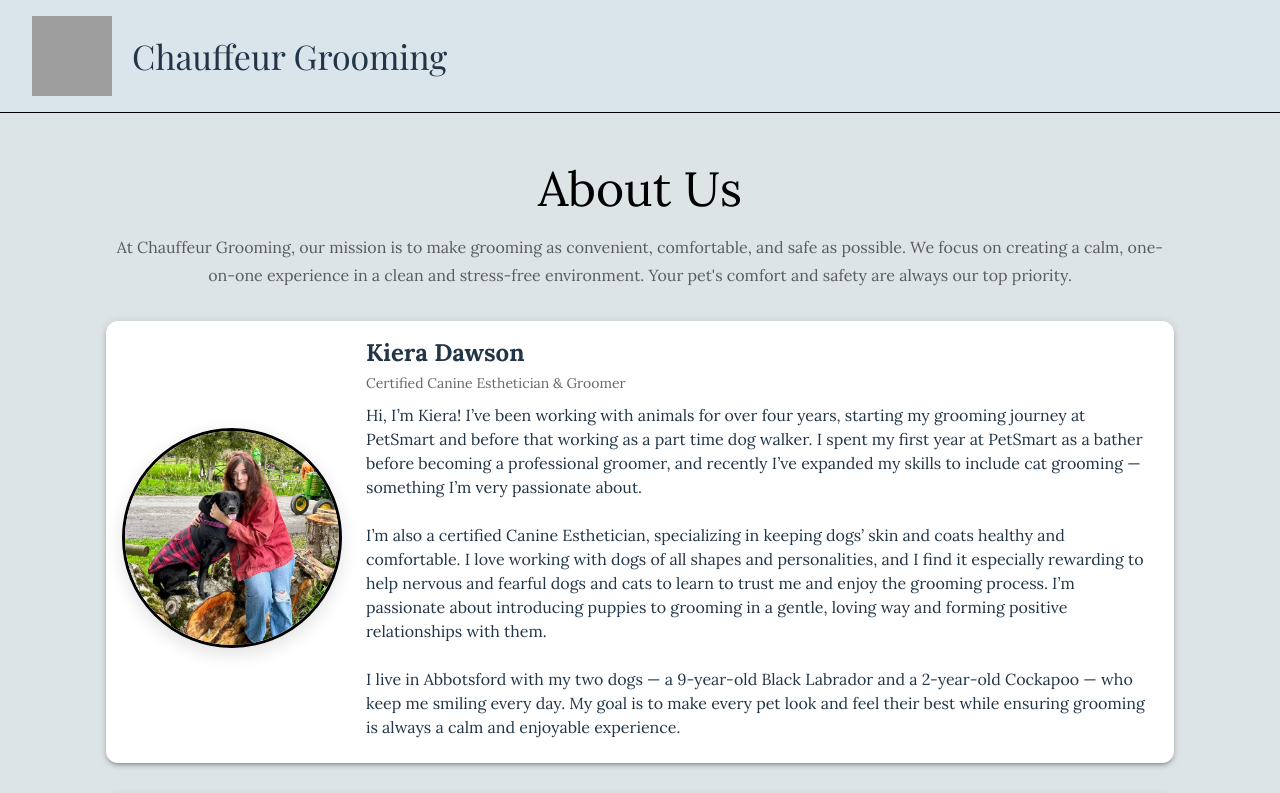
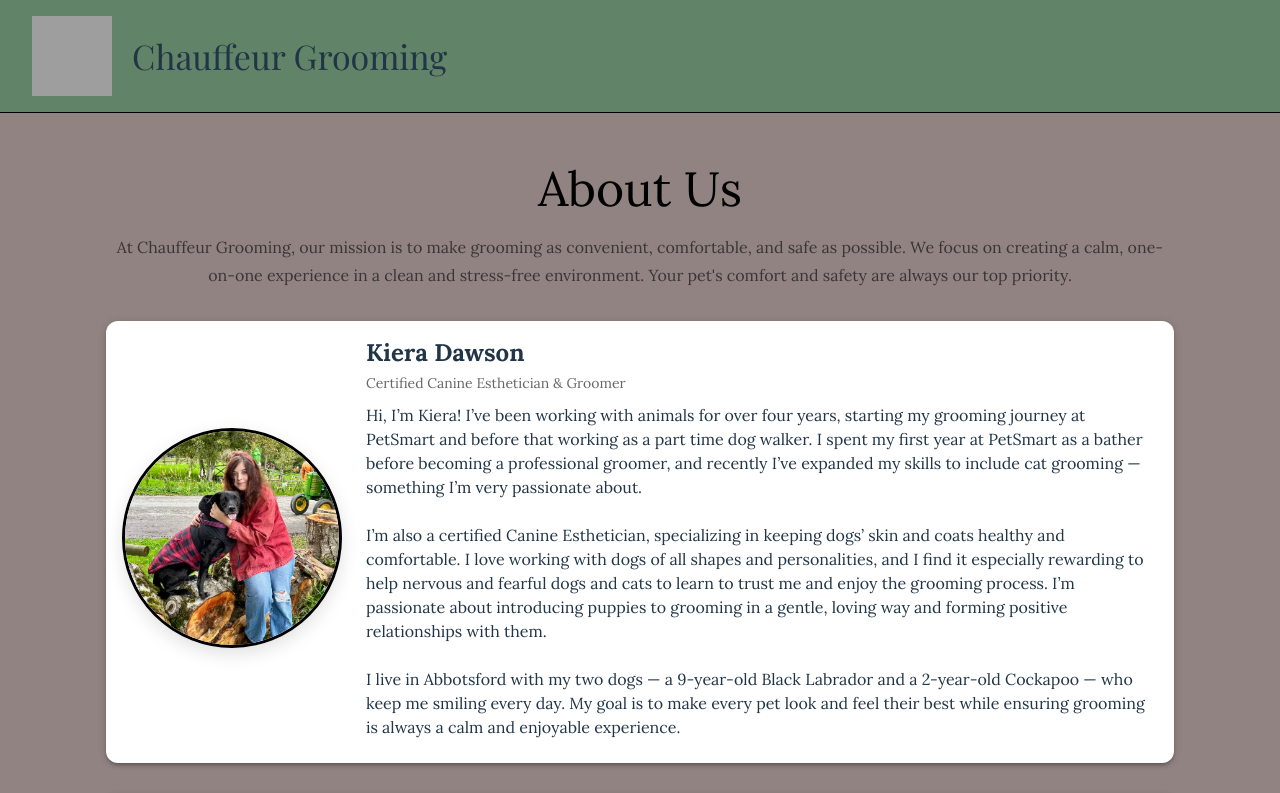
Before and after one commit to dgtutv/grooming-app, a Next.js app: page /about-us in a window 1280 px wide. Shown: the top 793 px of the page. Built offline with nearby package versions, Linux system fonts and the light colour scheme; grey boxes are pictures that could not be loaded.

Commit message:
Improved colors

```diff
--- a/src/app/about-us/page.jsx
+++ b/src/app/about-us/page.jsx
@@ -30,6 +30,7 @@ const TeamCard = ({ name, imageSrc, role, bio }) => (
 
 export default function Page() {
     return (
+        <Box sx={{ bgcolor: "#918382" }}>
             <Box sx={{ maxWidth: 1100, mx: 'auto', px: 2, py: 6 }}>
                 <Typography variant="h3" component="h1" sx={{ textAlign: 'center', mb: 2 }}>About Us</Typography>
                 <Typography variant="subtitle1" color="text.secondary" sx={{ textAlign: 'center', mb: 4 }}>
@@ -66,5 +67,7 @@ Outside of work, I share my life with Bruno, my four-year-old Akita-Lab mix, who
                     </Grid>
                 </Grid>
             </Box>
+        </Box>
+
     )
 }
--- a/src/app/layoutComponents/layout.css
+++ b/src/app/layoutComponents/layout.css
@@ -1,5 +1,5 @@
 :root {
-    --header-bg: #d9e4eb;
+    --header-bg: #618367;
     --box-shadow: rgba(0, 0, 0, 0.86);
     --link-hover: yellow;
     --active-bg: #202020ff;
```
Lines whose indentation alone changed are shown as unchanged.
